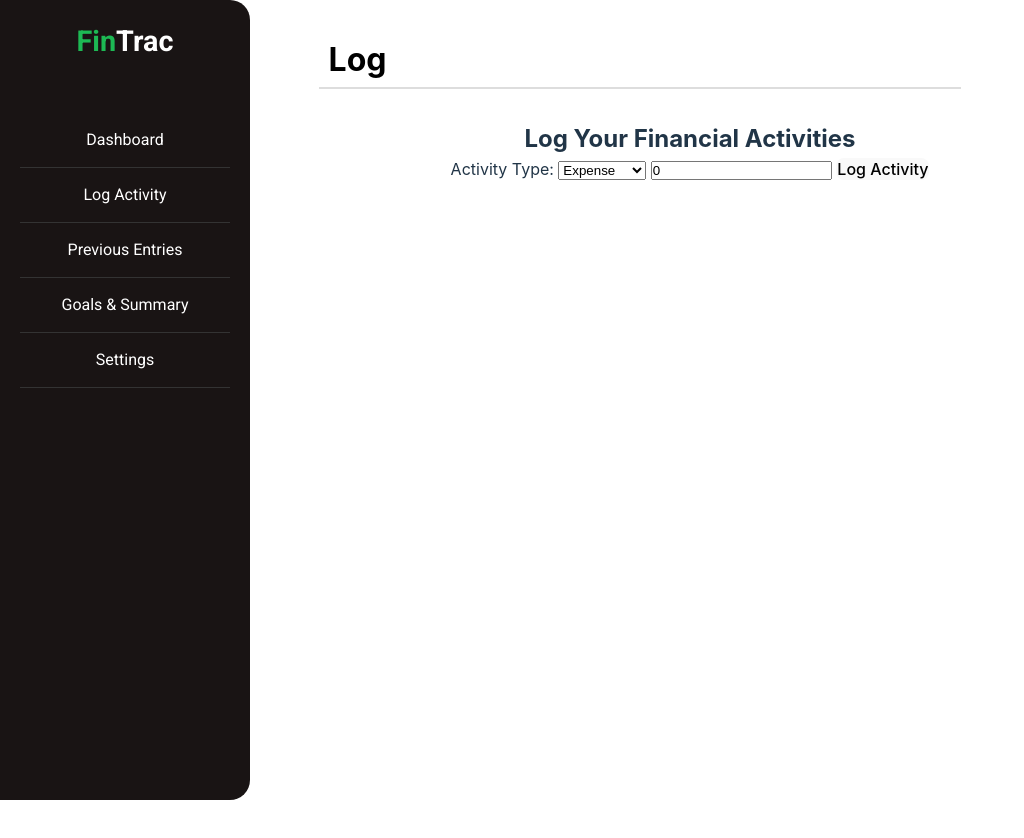
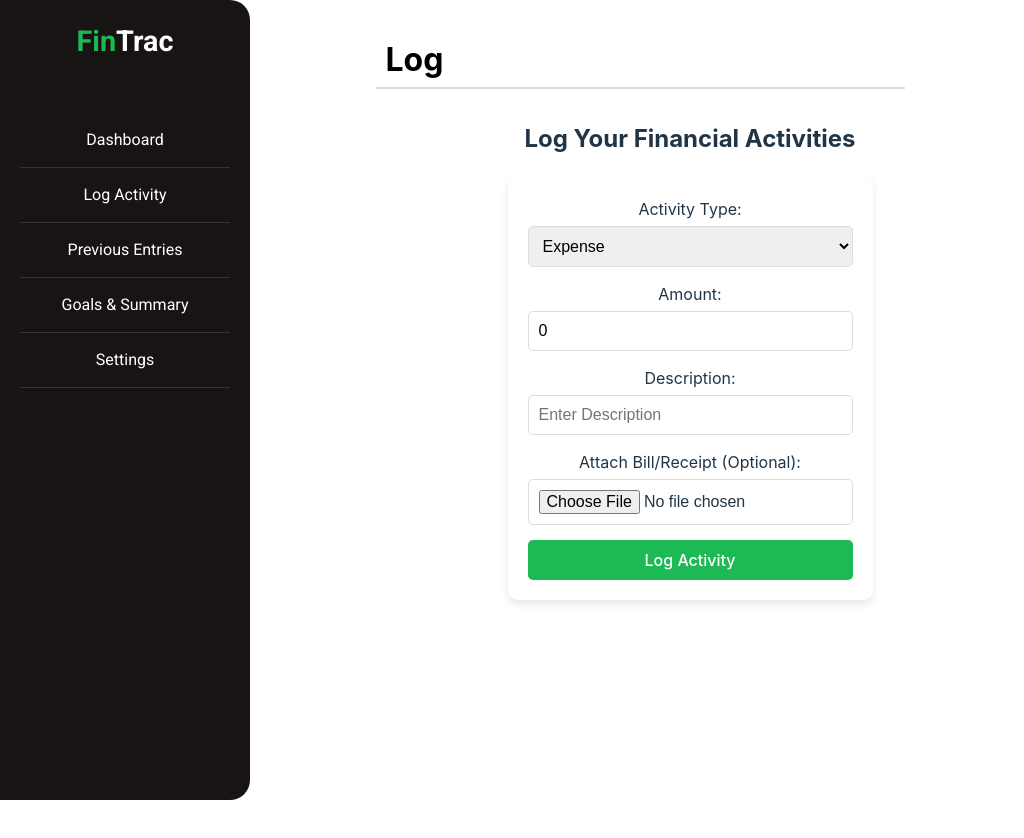
Before and after one commit to vrparte/FinTrac, a Svelte app: page / in a window 1280 px wide. Both pictures are taken after a click on the item "Log Activity". Shown: the top 838 px of the page, without its empty margins (0-1024 px from the left). Built offline with nearby package versions, Linux system fonts and the light colour scheme.

Commit message:
Log Activity Update

```diff
--- a/src/App.svelte
+++ b/src/App.svelte
@@ -1,7 +1,5 @@
 <head>
-  <!-- Import the Roboto font from Google Fonts -->
   <link href="https://fonts.googleapis.com/css2?family=Roboto:wght@400;700&display=swap" rel="stylesheet">
-  <!-- Import FontAwesome for icons -->
   <script src="https://kit.fontawesome.com/a076d05399.js" crossorigin="anonymous"></script>
 </head>
 
@@ -10,11 +8,12 @@
   let currentPage = 'dashboard';
   let activePage = currentPage;
 
-  // Declare selectedActivityType and amount variables
   let selectedActivityType = "Expense";  // Default activity type
   let amount = 0; // Variable to store the amount entered by the user
+  let description = ""; // New description variable for activities
+  let image = null; // Variable to hold the uploaded image
+  let showMessage = false; // Controls the display of the success message
 
-  // Navigation function
   function navigate(page) {
     currentPage = page;
   }
@@ -23,112 +22,84 @@
     activePage = page;
   }
 
-  // Get current date and time
   let currentDate = new Date();
   let formattedDate = currentDate.toLocaleDateString();
   let formattedTime = currentDate.toLocaleTimeString();
 
-  // Function to update date and time every second
   setInterval(() => {
     currentDate = new Date();
     formattedDate = currentDate.toLocaleDateString();
     formattedTime = currentDate.toLocaleTimeString();
   }, 1000);
 
-  // How long user has been using the interface
   const startDate = new Date("2024-01-01");
   let daysSinceStart = Math.floor((currentDate - startDate) / (1000 * 60 * 60 * 24));
-
-  // How many days user has been active (hardcoded for now)
   let daysActive = 30;
 
-  // Mock activities data for today (can be replaced with real data)
+  // Activity log data stored temporarily
   let todayActivities = [
     { type: 'Expense', amount: 100, description: 'Groceries' },
     { type: 'Investment', amount: 200, description: 'Stock Purchase' }
   ];
 
-  // Determine if user has logged activities today
   let hasLoggedToday = todayActivities.length > 0;
 
-  // Financial goals
-  let budgetGoal = 2000;
-  let spendingGoal = 1500;
-  let investmentGoal = 500;
-  let userGoals = {
-    budget: budgetGoal,
-    spending: spendingGoal,
-    investment: investmentGoal
-  };
-
-  // Activity and log data
-  let activities = [
-    { type: 'Expense', amount: 0, description: '' },
-    { type: 'Investment', amount: 0, description: '' }
-  ];
-
-  let logs = [];
-
-  // Customization: available and selected activities
-  let availableActivities = ["Expense", "Investment", "Savings"];
-  let selectedActivities = ["Expense", "Investment"];
-
-  // Function to save new financial goals
-  function setGoals() {
-    userGoals = {
-      budget: budgetGoal,
-      spending: spendingGoal,
-      investment: investmentGoal
-    };
-    alert('Goals have been set!');
-  }
-
-  // Add activity to the logs
-  function addActivity(type, amount, description) {
-    activities.push({ type, amount, description });
-    logs.push({ type, amount, description });
-  }
-
-  // Toggle activity customization
-  function toggleActivity(activity) {
-    if (selectedActivities.includes(activity)) {
-      selectedActivities = selectedActivities.filter(a => a !== activity);
-    } else {
-      selectedActivities.push(activity);
+  function handleImageUpload(event) {
+    const file = event.target.files[0];
+    if (file) {
+      image = file;
     }
   }
 
-  // Log activity
-  function logActivity(activity) {
-    if (activity === "Savings") {
-      let amount = prompt("Enter amount saved:");
-      addActivity("Savings", Number(amount), "Savings entry");
+  function logActivity() {
+    if (amount > 0 && description.trim() !== "") {
+      // Log the activity
+      todayActivities.push({
+        type: selectedActivityType,
+        amount: Number(amount),
+        description: description,
+        image: image ? image.name : null // Store the image name if provided
+      });
+
+      // Reset input fields
+      amount = 0;
+      description = "";
+      image = null;
+
+      // Show the success message
+      showMessage = true;
+
+      // Hide the message after a few seconds
+      setTimeout(() => {
+        showMessage = false;
+      }, 3000);
+    } else {
+      alert("Please enter both a valid amount and a description.");
     }
   }
 
-  // Summary of performance
-  let totalSpent = logs.reduce((acc, log) => log.type === 'Expense' ? acc + log.amount : acc, 0);
-  let totalInvested = logs.reduce((acc, log) => log.type === 'Investment' ? acc + log.amount : acc, 0);
+  // Summary updates (mock for now)
+  let totalSpent = todayActivities.reduce((acc, log) => log.type === 'Expense' ? acc + log.amount : acc, 0);
+  let totalInvested = todayActivities.reduce((acc, log) => log.type === 'Investment' ? acc + log.amount : acc, 0);
 
   function updateSummary() {
-    totalSpent = logs.reduce((acc, log) => log.type === 'Expense' ? acc + log.amount : acc, 0);
-    totalInvested = logs.reduce((acc, log) => log.type === 'Investment' ? acc + log.amount : acc, 0);
+    totalSpent = todayActivities.reduce((acc, log) => log.type === 'Expense' ? acc + log.amount : acc, 0);
+    totalInvested = todayActivities.reduce((acc, log) => log.type === 'Investment' ? acc + log.amount : acc, 0);
   }
+
 </script>
 
 <!-- Header -->
 <header class="page-header">
-  <h1>{currentPage.charAt(0).toUpperCase() + currentPage.slice(1)}</h1> <!-- Capitalize the first letter of the page -->
+  <h1>{currentPage.charAt(0).toUpperCase() + currentPage.slice(1)}</h1>
 </header>
 
 <!-- Sidebar -->
 <aside class="sidebar">
-  <!-- Web app logo and name -->
   <div class="sidebar-logo">
     <span>Fin</span>Trac
   </div>
 
-  <!-- Sidebar options -->
   <ul>
     <li on:click={() => navigate('dashboard')}>Dashboard</li>
     <li on:click={() => navigate('log')}>Log Activity</li>
@@ -138,14 +109,11 @@
   </ul>
 </aside>
 
-
-
 <!-- Main Content Area -->
 <main class="main-content">
   {#if currentPage === 'dashboard'}
     <!-- Dashboard Content -->
     <div class="dashboard-grid">
-      <!-- User Overview Tile -->
       <div class="tile">
         <i class="fas fa-user"></i>
         <h3>User Overview</h3>
@@ -154,7 +122,6 @@
         <p>Days Active: {daysActive}</p>
       </div>
 
-      <!-- Date/Time Tile -->
       <div class="tile">
         <i class="fas fa-clock"></i>
         <h3>Current Date & Time</h3>
@@ -162,15 +129,6 @@
         <p>Time: {formattedTime}</p>
       </div>
 
-      <!-- Days Active Tile -->
-      <div class="tile">
-        <i class="fas fa-calendar-check"></i>
-        <h3>Activity Stats</h3>
-        <p>Days Since Start: {daysSinceStart}</p>
-        <p>Days Active: {daysActive}</p>
-      </div>
-
-      <!-- Today's Activities Tile -->
       <div class="tile">
         <i class="fas fa-tasks"></i>
         <h3>Today's Activities</h3>
@@ -184,54 +142,66 @@
     </div>
   {/if}
 
-  <!-- Other pages go here based on navigation -->
   {#if currentPage === 'log'}
-    <!-- Log Activity Content -->
+    <!-- Log Activity Page -->
     <section>
       <h2>Log Your Financial Activities</h2>
-      <div>
-        <label for="activityType">Activity Type:</label>
-        <select id="activityType" bind:value="{selectedActivityType}">
-          <option value="Expense">Expense</option>
-          <option value="Investment">Investment</option>
-          <option value="Savings">Savings</option>
-        </select>
-        <input type="number" placeholder="Amount" bind:value="{amount}" />
-        <button on:click={() => logActivity(selectedActivityType)}>Log Activity</button>
+
+      <!-- Log form tile -->
+      <div class="log-tile">
+        <div class="form-group">
+          <label for="activityType">Activity Type:</label>
+          <select id="activityType" bind:value="{selectedActivityType}" class="form-control">
+            <option value="Expense">Expense</option>
+            <option value="Investment">Investment</option>
+            <option value="Savings">Savings</option>
+          </select>
+        </div>
+
+        <div class="form-group">
+          <label for="amount">Amount:</label>
+          <input type="number" id="amount" placeholder="Enter Amount" bind:value="{amount}" class="form-control" />
+        </div>
+
+        <div class="form-group">
+          <label for="description">Description:</label>
+          <input type="text" id="description" placeholder="Enter Description" bind:value="{description}" class="form-control" />
+        </div>
+
+        <!-- Optional image upload -->
+        <div class="form-group">
+          <label for="receipt">Attach Bill/Receipt (Optional):</label>
+          <input type="file" id="receipt" accept="image/*" class="form-control" on:change="{handleImageUpload}" />
+        </div>
+
+        <button class="btn-log" on:click={logActivity}>Log Activity</button>
       </div>
-    </section>
-  {/if}
 
-  {#if currentPage === 'entries'}
-    <!-- View Previous Entries Content -->
-    <section>
-      <h2>View Previous Entries</h2>
-      <!-- Insert previous entries code here -->
+      <!-- Success message -->
+      {#if showMessage}
+        <div class="success-message">
+          Log has been saved! You can view it on the dashboard.
+        </div>
+      {/if}
     </section>
   {/if}
 
   {#if currentPage === 'summary'}
-    <!-- Goals & Summary Content -->
+    <!-- Summary Page -->
     <section>
       <h2>Your Financial Goals & Summary</h2>
       <ul>
         <li>Total Spent: ${totalSpent}</li>
         <li>Total Invested: ${totalInvested}</li>
       </ul>
-      <h4>Goal Achievement:</h4>
-      <ul>
-        <li>{totalSpent <= budgetGoal ? 'Budget goal achieved!' : 'Over budget!'}</li>
-        <li>{totalInvested >= investmentGoal ? 'Investment goal achieved!' : 'Investment goal not reached!'}</li>
-      </ul>
       <button on:click={updateSummary}>Update Overview</button>
     </section>
   {/if}
 
   {#if currentPage === 'settings'}
-    <!-- Settings Content -->
+    <!-- Settings Page -->
     <section>
       <h2>Settings</h2>
-      <!-- Insert settings code here -->
     </section>
   {/if}
 
@@ -249,12 +219,11 @@
     background-color: #f4f4f4;
   }
 
-  /* Sidebar with full height and logo */
   .sidebar {
     background-color: #191414;
     color: white;
     width: 250px;
-    height: 100vh; /* Full height */
+    height: 100vh;
     position: fixed;
     top: 0;
     left: 0;
@@ -263,19 +232,17 @@
     display: flex;
     flex-direction: column;
     align-items: center;
-    box-sizing: border-box;
     border-radius: 0 20px 20px 0;
   }
 
-  /* Logo and app name styling */
   .sidebar-logo {
     font-size: 1.8rem;
     font-weight: bold;
-    margin-bottom: 50px; /* Space between logo and menu options */
+    margin-bottom: 50px;
   }
 
   .sidebar-logo span {
-    color: #1db954; /* Logo color for 'Fin' */
+    color: #1db954;
   }
 
   .sidebar ul {
@@ -289,12 +256,12 @@
     color: white;
     border-bottom: 1px solid #333;
     text-align: center;
-    transition: color 0.3s ease, text-shadow 0.3s ease; /* Smooth transition for hover */
+    transition: color 0.3s ease, text-shadow 0.3s ease;
   }
 
   .sidebar li:hover {
-    color: #1db954; /* Change font color to green on hover */
-    text-shadow: 0 0 6px rgba(29, 185, 84, 0.8); /* Subtle green text glow */
+    color: #1db954;
+    text-shadow: 0 0 6px rgba(29, 185, 84, 0.8);
   }
 
   .sidebar li.active {
@@ -302,9 +269,8 @@
     font-weight: bold;
   }
 
-  /* Main Content Area */
   .main-content {
-    margin-left: 100px; /* Adjust for wider sidebar */
+    margin-left: 100px;
     padding: 2rem;
     min-height: 100vh;
   }
@@ -321,7 +287,7 @@
     background-color: #f4f4f4;
     border-radius: 10px;
     box-shadow: 0px 4px 8px rgba(0, 0, 0, 0.1);
-    word-wrap: break-word; /* Ensures long text breaks and wraps inside the tile */
+    word-wrap: break-word;
   }
 
   .dashboard-grid {
@@ -330,7 +296,7 @@
     align-items: center;
     flex-wrap: wrap;
     gap: 10px;
-    width: 100%;  /* Ensures the grid takes the available width */
+    width: 100%;
   }
 
   .tile i {
@@ -352,6 +318,64 @@
     border-bottom: 2px solid #ddd;
     width: 100%;
   }
+    /* Center and style the log form */
+    .log-tile {
+    background-color: white;
+    padding: 20px;
+    border-radius: 10px;
+    box-shadow: 0 4px 8px rgba(0, 0, 0, 0.1);
+    max-width: 400px;
+    margin: 20px auto;
+    display: flex;
+    flex-direction: column;
+    gap: 15px;
+  }
 
+  /* Form Group for each input field */
+  .form-group {
+    display: flex;
+    flex-direction: column;
+  }
 
+  /* General input field styling */
+  .form-control {
+    padding: 10px;
+    font-size: 16px;
+    border: 1px solid #ddd;
+    border-radius: 5px;
+    margin-top: 5px;
+  }
+
+  /* Button styling */
+  .btn-log {
+    background-color: #1db954;
+    color: white;
+    font-size: 16px;
+    padding: 10px 20px;
+    border: none;
+    border-radius: 5px;
+    cursor: pointer;
+    transition: background-color 0.3s ease;
+  }
+
+  .btn-log:hover {
+    background-color: #148f3d;
+  }
+
+  .success-message {
+    background-color: #d4edda;
+    color: #155724;
+    padding: 10px;
+    border: 1px solid #c3e6cb;
+    border-radius: 5px;
+    text-align: center;
+    margin-top: 20px;
+    transition: opacity 0.5s ease;
+  }
+
+  /* Align text and center heading */
+  section h2 {
+    text-align: center;
+    margin-bottom: 20px;
+  }
 </style>
```
